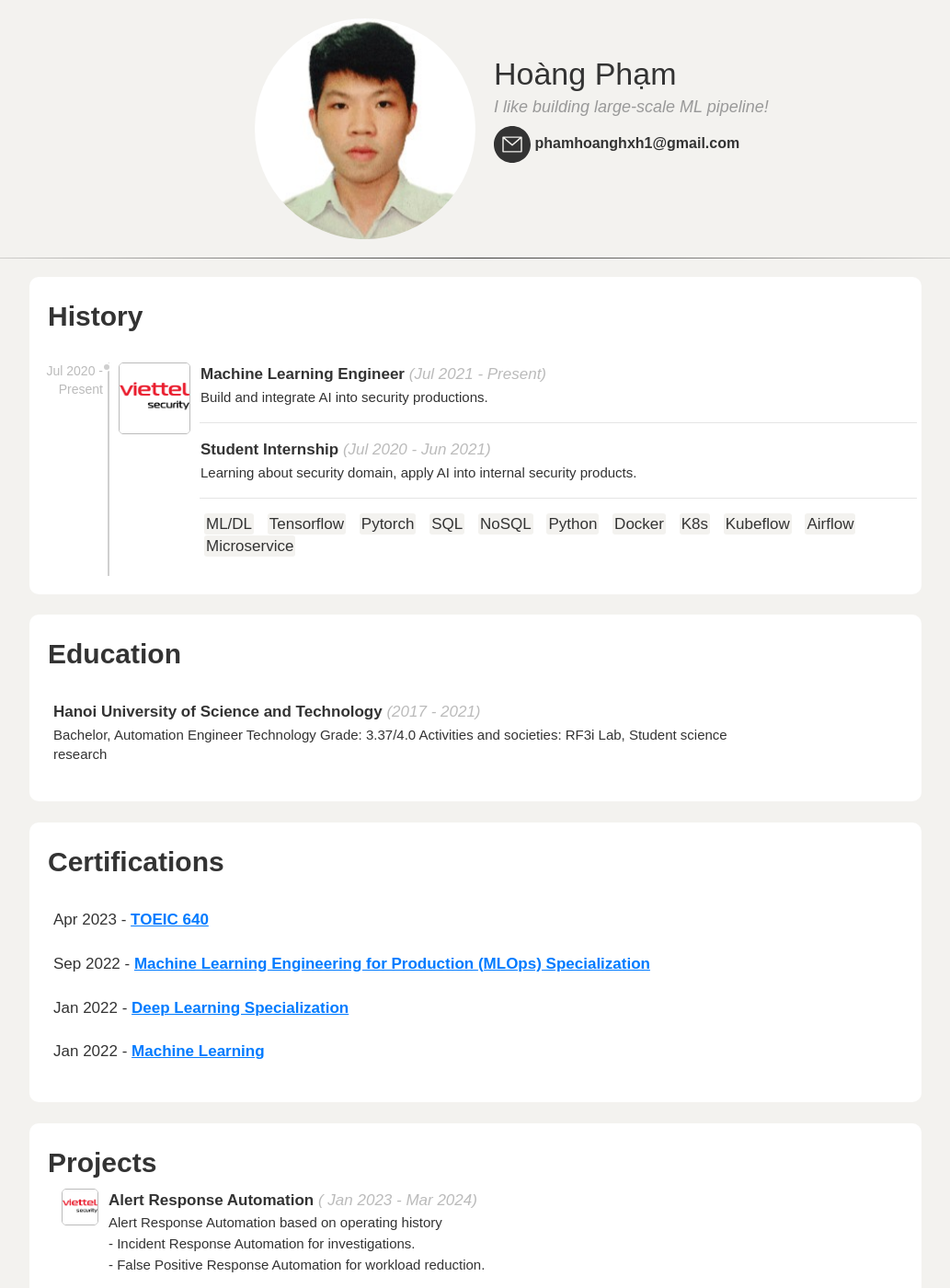
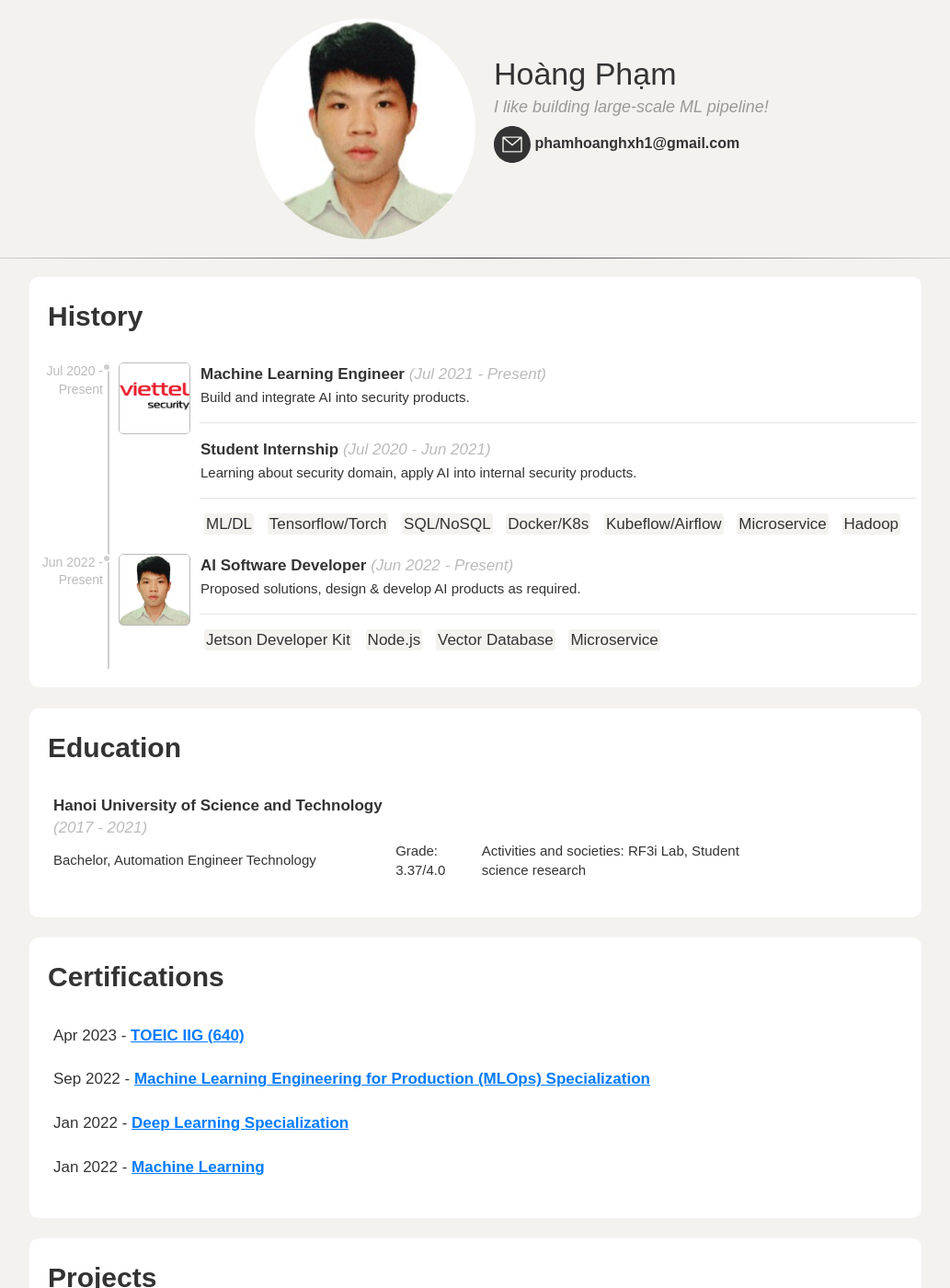
Before and after one commit to dangho99/dang99.github.io, a Jekyll site: the page built from about.html, in a window 1280 px wide and 1400 px high. Shown: the whole window at 92% size, without its empty margins (123-1156 px from the left). Built offline with Jekyll 4.4.1, drawn with Linux system fonts in a browser that asks for light colours; some of the changed text lies outside the part shown.

Commit message:
update cv

```diff
--- a/_data/profile.yml
+++ b/_data/profile.yml
@@ -9,16 +9,12 @@ experiences:
     logo: "/assets/profile/vcs.png"
     skills:
       - ML/DL
-      - Tensorflow
-      - Pytorch
-      - SQL
-      - NoSQL
-      - Python
-      - Docker
-      - K8s
-      - Kubeflow
-      - Airflow
+      - Tensorflow/Torch
+      - SQL/NoSQL
+      - Docker/K8s
+      - Kubeflow/Airflow
       - Microservice
+      - Hadoop
     roles:
       - name: "Machine Learning Engineer"
         time: "Jul 2021 - Present"
@@ -26,7 +22,7 @@ experiences:
         location: "Viet Nam"
         location_type: "Onsite"
         description:
-          text: "Build and integrate AI into security productions."
+          text: "Build and integrate AI into security products."
           children:
       - name: "Student Internship"
         time: "Jul 2020 - Jun 2021"
@@ -35,6 +31,23 @@ experiences:
         location_type: "Onsite"
         description:
           text: "Learning about security domain, apply AI into internal security products."
+          children:
+  - employer: "Freelance"
+    time: "Jun 2022 - Present"
+    logo: "/assets/profile/avatar.jpg"
+    skills:
+      - Jetson Developer Kit
+      - Node.js
+      - Vector Database
+      - Microservice
+    roles:
+      - name: "AI Software Developer"
+        time: "Jun 2022 - Present"
+        employment_type: "Part-time"
+        location: "Viet Nam"
+        location_type: "Remote"
+        description:
+          text: "Proposed solutions, design & develop AI products as required."
           children:
 
 projects:
@@ -77,6 +90,16 @@ projects:
       - "- Event driven with Message Queue (Redis, Kafka)."
       - "- ReID person (embedding method, similarity search & re-ranking)."
   - employer: "Freelance"
+    name: "Automatic number-plate recognition"
+    time: "Feb 2023 - Jun 2023"
+    logo: "/assets/profile/kotora.jpg"
+    description:
+      - Building ANPR system in apartment complex
+      - "- Number-plate detection."
+      - "- Number-plate processing: alignment by key-points, enhance, ..."
+      - "- Number-plate recognition."
+      - "- Integration with camera RTSP, stream processing with kafka."
+  - employer: "Freelance"
     name: "Face KYC"
     time: "Sep 2022 - Feb 2023"
     logo: "/assets/profile/telehouse.jpg"
@@ -112,7 +135,7 @@ projects:
     description:
       - "Extract patterns from abnormal behavior, convert into multiple time series (ex: login on new device -> login failed limit exceeded -> reset password -> etc.)"
       - "Compare real-time transaction behavior with learned abnormal behavior using matching algorithm, such as: dynamic time warping, longest common sub sequence, etc."
-      - Approximating time series using DFT, PAA, etc.
+      - "Approximating time series using DFT, PAA, etc."
   - employer: "Student"
     name: "Keyword Spotting"
     time: "Sep 2020 - Nov 2020"
@@ -122,16 +145,6 @@ projects:
       - "- Building simple audio recognition model from speech commands dataset."
       - "- Read infrared signal from television with IR 1838 sensor (receiver) and Raspberry Pi (use LIRC - Linux Infrared Remote Control)."
       - "- Mapping keyword prediction to respective infrared signal, then emit signal from IR T940 (emitter) on Raspberry Pi to television."
-  - employer: "Freelance"
-    name: "Automatic number-plate recognition"
-    time: "Feb 2023 - Jun 2023"
-    logo: "/assets/profile/kotora.jpg"
-    description:
-      - Building ANPR system in apartment complex
-      - "- Number-plate detection."
-      - "- Number-plate processing: alignment by key-points, enhance, ..."
-      - "- Number-plate recognition."
-      - "- Integration with camera RTSP, stream processing with kafka."
 
 education:
   - org: "Hanoi University of Science and Technology"
@@ -142,9 +155,9 @@ education:
     social: RF3i Lab, Student science research
 
 certs:
-  - name: "TOEIC 640"
+  - name: "TOEIC IIG (640)"
     time: "Apr 2023"
-    url: ""
+    url: "https://drive.google.com/file/d/1II7bib1nANavbSxibW9uGESZP-xqM2l_/view?usp=sharing"
     image: "/assets/profile/iig.png"
   - name: "Machine Learning Engineering for Production (MLOps) Specialization"
     time: "Sep 2022"
--- a/about.html
+++ b/about.html
@@ -172,7 +172,11 @@
                 <tr>
                     <td class="htxt" style="font-size: 15px">
                         {{ item.degree }}, {{ item.field }}
+                    </td>
+                    <td class="htxt" style="font-size: 15px">
                         Grade: {{ item.grade }}
+                    </td>
+                    <td class="htxt" style="font-size: 15px">
                         Activities and societies: {{ item.social }}
                     </td>
                 </tr>
```
